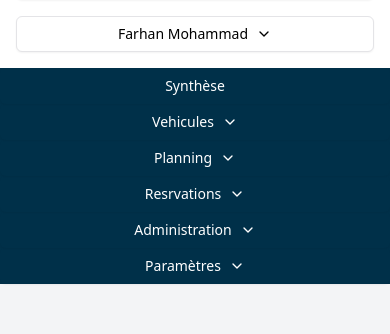
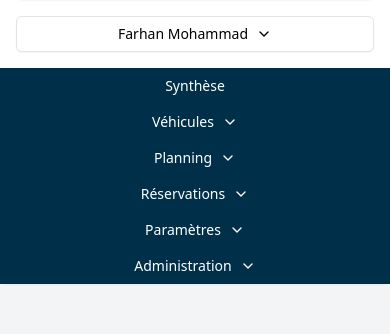
Before and after one commit to mybatit/xfront, a React (Vite) app: page / in a window 390 px wide. Both pictures are taken after a click on the button 345 px from the left and 36 px from the top of the page. Shown: the part 212-546 px from the top of the page. Built offline with nearby package versions, Linux system fonts and the light colour scheme.

Commit message:
Edit Mobile Menu Left

```diff
--- a/src/components/ui/layout/Header.tsx
+++ b/src/components/ui/layout/Header.tsx
@@ -27,7 +27,60 @@ import { Link } from "react-router-dom";
 const Header = () => {
   // State to handle mobile menu collapse
   const [menuOpen, setMenuOpen] = useState(false);
-
+  // Define menu items
+  const menuItemsLeft = [
+    { label: "Synthèse", path: "/" },
+    {
+      label: "Véhicules",
+      subItems: [
+        { label: "Véhicules", path: "/vehicules" },
+        {
+          label: "Véhicules avec réservations",
+          path: "/vehicules-avec-reservations",
+        },
+      ],
+    },
+    {
+      label: "Planning",
+      subItems: [
+        { label: "Planning véhicules", path: "#" },
+        { label: "Planning users Cartographie", path: "#" },
+      ],
+    },
+    {
+      label: "Réservations",
+      subItems: [
+        { label: "Recherche avancée", path: "/reservations" },
+        { label: "Groupes des réservations", path: "/reservations" },
+        { label: "Récurrences", path: "/reservations" },
+        { label: "Exports", path: "/reservations" },
+        { label: "Suivi cartes carburant", path: "/reservations" },
+        { label: "Suivi jawaz", path: "/reservations" },
+        { label: "Reservations", path: "/reservations" },
+      ],
+    },
+  ];
+  const menuItemsRight = [
+    {
+      label: "Paramètres",
+      subItems: [
+        { label: "Référentiels", path: "#" },
+        { label: "Formalirers", path: "#" },
+        { label: "Types des réservations", path: "#" },
+        { label: "Types d'activités", path: "#" },
+        { label: "États de réservation", path: "#" },
+      ],
+    },
+    {
+      label: "Administration",
+      subItems: [
+        { label: "Utilisateurs", path: "/utilisateurs" },
+        { label: "Comptes", path: "#" },
+        { label: "Roles", path: "#" },
+        { label: "Priviliges", path: "#" },
+      ],
+    },
+  ];
   return (
     <>
       <header className="p-4 bg-white shadow-md">
@@ -197,184 +250,80 @@ const Header = () => {
           menuOpen ? "block" : "hidden"
         } bg-[#003049] text-white `}
       >
-        <DropdownMenu>
-          <DropdownMenuTrigger asChild>
-            <Link className="w-full h-full" to="#">
-              <Button
-                variant="outline"
-                className="w-full bg-transparent border-none text-left hover:bg-sky-600 p-4"
-              >
-                Synthèse
-              </Button>
-            </Link>
-          </DropdownMenuTrigger>
-        </DropdownMenu>
-
-        <DropdownMenu>
+        {/* menuItemsLeft */}
+        {menuItemsLeft.map((item, index) =>
+          item.subItems ? (
+            <DropdownMenu key={index}>
               <DropdownMenuTrigger asChild>
                 <Button
                   variant="outline"
                   className="w-full bg-transparent border-none text-left hover:bg-sky-600 p-4"
                 >
-              Vehicules <ChevronDown className="ml-2 h-4 w-4" />
+                  {item.label}{" "}
+                  {item.subItems && <ChevronDown className="ml-2 h-4 w-4" />}
                 </Button>
               </DropdownMenuTrigger>
               <DropdownMenuContent className="bg-[#003049] text-white">
                 <DropdownMenuGroup>
-            <DropdownMenuItem>
-                <Link className="w-full" to="/vehicules"> Véhicules</Link>
+                  {item.subItems &&
+                    item.subItems.map((subItem, i) => (
+                      <DropdownMenuItem key={i}>
+                        <Link className="w-full" to={subItem.path}>
+                          {subItem.label}
+                        </Link>
                       </DropdownMenuItem>
-              <DropdownMenuItem>
-                <Link className="w-full" to="/vehicules-avec-reservations"> Véhicules avec réservations</Link>
-              </DropdownMenuItem>
+                    ))}
                 </DropdownMenuGroup>
               </DropdownMenuContent>
             </DropdownMenu>
+          ) : (
+            <DropdownMenu key={index}>
+              <DropdownMenuTrigger asChild>
+                <Link className="w-full h-full" to={item.path}>
+                  <Button
+                    variant="outline"
+                    className="w-full bg-transparent border-none text-left hover:bg-sky-600 p-4"
+                  >
+                    {item.label}
+                  </Button>
+                </Link>
+              </DropdownMenuTrigger>
+            </DropdownMenu>
+          )
+        )}
 
-        <DropdownMenu>
+        {/* menuItemsRight */}
+        {menuItemsRight.map((item, index) => (
+          <DropdownMenu key={index}>
             <DropdownMenuTrigger asChild>
               <Button
                 variant="outline"
                 className="w-full bg-transparent border-none text-left hover:bg-sky-600 p-4"
               >
-              Planning  <ChevronDown className="ml-2 h-4 w-4" />
+                {item.label} <ChevronDown className="ml-2 h-4 w-4" />
               </Button>
             </DropdownMenuTrigger>
             <DropdownMenuContent className="bg-[#003049] text-white">
               <DropdownMenuGroup>
-            <DropdownMenuItem>
-                <Link className="w-full" to="#"> Planning véhicules</Link>
+                {item.subItems &&
+                  item.subItems.map((subItem, i) => (
+                    <DropdownMenuItem key={i}>
+                      <Link className="w-full" to={subItem.path}>
+                        {subItem.label}
+                      </Link>
                     </DropdownMenuItem>
-              <DropdownMenuItem>
-                <Link className="w-full" to="#"> Planning users Cartographie</Link>
-              </DropdownMenuItem>
+                  ))}
               </DropdownMenuGroup>
             </DropdownMenuContent>
           </DropdownMenu>
-
-        <DropdownMenu>
-          <DropdownMenuTrigger asChild>
-            <Button
-              variant="outline"
-              className="w-full bg-transparent border-none text-left hover:bg-sky-600 p-4"
-            >
-              Resrvations <ChevronDown className="ml-2 h-4 w-4" />
-            </Button>
-          </DropdownMenuTrigger>
-          <DropdownMenuContent className="bg-[#003049] text-white">
-            <DropdownMenuGroup>
-
-              <DropdownMenuItem>
-              <Link className="w-full h-full" to="/reservations">Recherche avancée</Link>
-              </DropdownMenuItem>
-
-              <DropdownMenuItem>
-              <Link className="w-full h-full" to="/reservations">Groupes des réservations</Link>
-              </DropdownMenuItem>
-
-              <DropdownMenuItem>
-              <Link className="w-full h-full" to="/reservations">Récurrences</Link>
-              </DropdownMenuItem>
-
-              <DropdownMenuItem>
-              <Link className="w-full h-full" to="/reservations">Exports</Link>
-              </DropdownMenuItem>
-
-              <DropdownMenuItem>
-              <Link className="w-full h-full" to="/reservations">Suivi cartes carburant</Link>
-              </DropdownMenuItem>
-
-              <DropdownMenuItem>
-              <Link className="w-full h-full" to="/reservations">Suivi jawaz</Link>
-              </DropdownMenuItem>
-
-              <DropdownMenuItem>
-              <Link className="w-full h-full" to="/reservations">Exports</Link>
-              </DropdownMenuItem>
-              <DropdownMenuItem>
-              <Link className="w-full h-full" to="/reservations">Reservations</Link>
-              </DropdownMenuItem>
-            </DropdownMenuGroup>
-          </DropdownMenuContent>
-        </DropdownMenu>
-
-        <DropdownMenu>
-          <DropdownMenuTrigger asChild>
-            <Button
-              variant="outline"
-              className="w-full bg-transparent border-none text-left hover:bg-sky-600 p-4"
-            >
-              Administration <ChevronDown className="ml-2 h-4 w-4" />
-            </Button>
-          </DropdownMenuTrigger>
-          <DropdownMenuContent className="bg-[#003049] text-white">
-            <DropdownMenuGroup>
-              <DropdownMenuItem>
-                <Link className="w-full h-full" to="/utilisateurs">Utilisateurs</Link>
-              </DropdownMenuItem>
-
-              <DropdownMenuItem>
-                <Link className="w-full h-full" to="#">Comptes</Link>
-              </DropdownMenuItem>
-
-              <DropdownMenuItem>
-                <Link className="w-full h-full" to="#">Roles</Link>
-              </DropdownMenuItem>
-
-              <DropdownMenuItem>
-                <Link className="w-full h-full" to="#">Priviliges</Link>
-              </DropdownMenuItem>
-            </DropdownMenuGroup>
-          </DropdownMenuContent>
-        </DropdownMenu>
-
-        <DropdownMenu>
-          <DropdownMenuTrigger asChild>
-            <Button
-              variant="outline"
-              className="w-full bg-transparent border-none text-left hover:bg-sky-600 p-4"
-            >
-              Paramètres <ChevronDown className="ml-2 h-4 w-4" />
-            </Button>
-          </DropdownMenuTrigger>
-          <DropdownMenuContent className="bg-[#003049] text-white">
-            <DropdownMenuGroup>
-              <DropdownMenuItem>
-                <Link className="w-full h-full" to="#">Referentiels</Link>
-              </DropdownMenuItem>
-            </DropdownMenuGroup>
-            <DropdownMenuGroup>
-              <DropdownMenuItem>
-                <Link className="w-full h-full" to="#">Formalirers</Link>
-              </DropdownMenuItem>
-            </DropdownMenuGroup>
-            <DropdownMenuGroup>
-              <DropdownMenuItem>
-                <Link className="w-full h-full" to="#">Types des reservations</Link>
-              </DropdownMenuItem>
-            </DropdownMenuGroup>
-            <DropdownMenuGroup>
-              <DropdownMenuItem>
-                <Link className="w-full h-full" to="#">Types d'activities</Link>
-              </DropdownMenuItem>
-            </DropdownMenuGroup>
-            <DropdownMenuGroup>
-              <DropdownMenuItem>
-                <Link className="w-full h-full" to="#">Etats de reservation</Link>
-              </DropdownMenuItem>
-            </DropdownMenuGroup>
-            <DropdownMenuGroup>
-              <DropdownMenuItem>
-                <Link className="w-full h-full" to="#">Type d'acttivities</Link>
-              </DropdownMenuItem>
-            </DropdownMenuGroup>
-          </DropdownMenuContent>
-        </DropdownMenu>
+        ))}
       </nav>
 
       {/* Desktop Navbar */}
       <nav className="hidden md:flex justify-between items-center bg-[#003049] text-white">
         <div className="flex items-center space-x-4">
+          {/* menuItemsLeft */}
+
           <DropdownMenu>
             <DropdownMenuTrigger asChild>
               <Link className="w-full h-full" to="#">
@@ -400,10 +349,16 @@ const Header = () => {
             <DropdownMenuContent className="bg-[#003049] text-white">
               <DropdownMenuGroup>
                 <DropdownMenuItem>
-                <Link className="w-full" to="/vehicules"> Véhicules </Link>
+                  <Link className="w-full" to="/vehicules">
+                    {" "}
+                    Véhicules{" "}
+                  </Link>
                 </DropdownMenuItem>
                 <DropdownMenuItem>
-                <Link className="w-full" to="/vehicules-avec-reservations"> Véhicules avec réservations</Link>
+                  <Link className="w-full" to="/vehicules-avec-reservations">
+                    {" "}
+                    Véhicules avec réservations
+                  </Link>
                 </DropdownMenuItem>
               </DropdownMenuGroup>
             </DropdownMenuContent>
@@ -415,16 +370,22 @@ const Header = () => {
                 variant="outline"
                 className="bg-transparent border-none hover:bg-sky-600 p-4 h-full hover:text-white"
               >
-                Planning  <ChevronDown className="ml-2 h-4 w-4" />
+                Planning <ChevronDown className="ml-2 h-4 w-4" />
               </Button>
             </DropdownMenuTrigger>
             <DropdownMenuContent className="bg-[#003049] text-white">
               <DropdownMenuGroup>
                 <DropdownMenuItem>
-                <Link className="w-full" to="#"> Planning véhicules </Link>
+                  <Link className="w-full" to="#">
+                    {" "}
+                    Planning véhicules{" "}
+                  </Link>
                 </DropdownMenuItem>
                 <DropdownMenuItem>
-                <Link className="w-full" to="#"> Planning users Cartographie </Link>
+                  <Link className="w-full" to="#">
+                    {" "}
+                    Planning users Cartographie{" "}
+                  </Link>
                 </DropdownMenuItem>
               </DropdownMenuGroup>
             </DropdownMenuContent>
@@ -442,41 +403,58 @@ const Header = () => {
             <DropdownMenuContent className="bg-[#003049] text-white">
               <DropdownMenuGroup>
                 <DropdownMenuItem>
-              <Link className="w-full h-full" to="/reservations">Recherche avancée</Link>
+                  <Link className="w-full h-full" to="/reservations">
+                    Recherche avancée
+                  </Link>
                 </DropdownMenuItem>
 
                 <DropdownMenuItem>
-              <Link className="w-full h-full" to="/reservations">Groupes des réservations</Link>
+                  <Link className="w-full h-full" to="/reservations">
+                    Groupes des réservations
+                  </Link>
                 </DropdownMenuItem>
 
                 <DropdownMenuItem>
-              <Link className="w-full h-full" to="/reservations">Récurrences</Link>
+                  <Link className="w-full h-full" to="/reservations">
+                    Récurrences
+                  </Link>
                 </DropdownMenuItem>
 
                 <DropdownMenuItem>
-              <Link className="w-full h-full" to="/reservations">Exports</Link>
+                  <Link className="w-full h-full" to="/reservations">
+                    Exports
+                  </Link>
                 </DropdownMenuItem>
 
                 <DropdownMenuItem>
-              <Link className="w-full h-full" to="/reservations">Suivi cartes carburant</Link>
+                  <Link className="w-full h-full" to="/reservations">
+                    Suivi cartes carburant
+                  </Link>
                 </DropdownMenuItem>
 
                 <DropdownMenuItem>
-              <Link className="w-full h-full" to="/reservations">Suivi jawaz</Link>
+                  <Link className="w-full h-full" to="/reservations">
+                    Suivi jawaz
+                  </Link>
                 </DropdownMenuItem>
 
                 <DropdownMenuItem>
-              <Link className="w-full h-full" to="/reservations">Exports</Link>
+                  <Link className="w-full h-full" to="/reservations">
+                    Exports
+                  </Link>
                 </DropdownMenuItem>
                 <DropdownMenuItem>
-              <Link className="w-full h-full" to="/reservations">Reservations</Link>
+                  <Link className="w-full h-full" to="/reservations">
+                    Reservations
+                  </Link>
                 </DropdownMenuItem>
-
               </DropdownMenuGroup>
             </DropdownMenuContent>
           </DropdownMenu>
         </div>
         <div className="flex items-center space-x-4">
+          {/* menuItemsRight */}
+
           <DropdownMenu>
             <DropdownMenuTrigger asChild>
               <Button
@@ -490,32 +468,44 @@ const Header = () => {
               {/* parametres (  Referentiels / Formalirers , types des  reservations types d'activities   / etats de reservation  / type d'acttivities  ) */}
               <DropdownMenuGroup>
                 <DropdownMenuItem>
-                  <Link className="w-full h-full" to="#">Referentiels</Link>
+                  <Link className="w-full h-full" to="#">
+                    Referentiels
+                  </Link>
                 </DropdownMenuItem>
               </DropdownMenuGroup>
               <DropdownMenuGroup>
                 <DropdownMenuItem>
-                  <Link className="w-full h-full" to="#">Formalirers</Link>
+                  <Link className="w-full h-full" to="#">
+                    Formalirers
+                  </Link>
                 </DropdownMenuItem>
               </DropdownMenuGroup>
               <DropdownMenuGroup>
                 <DropdownMenuItem>
-                  <Link className="w-full h-full" to="#">Types des reservations</Link>
+                  <Link className="w-full h-full" to="#">
+                    Types des reservations
+                  </Link>
                 </DropdownMenuItem>
               </DropdownMenuGroup>
               <DropdownMenuGroup>
                 <DropdownMenuItem>
-                  <Link className="w-full h-full" to="#">Types d'activities</Link>
+                  <Link className="w-full h-full" to="#">
+                    Types d'activities
+                  </Link>
                 </DropdownMenuItem>
               </DropdownMenuGroup>
               <DropdownMenuGroup>
                 <DropdownMenuItem>
-                  <Link className="w-full h-full" to="#">Etats de reservation</Link>
+                  <Link className="w-full h-full" to="#">
+                    Etats de reservation
+                  </Link>
                 </DropdownMenuItem>
               </DropdownMenuGroup>
               <DropdownMenuGroup>
                 <DropdownMenuItem>
-                  <Link className="w-full h-full" to="#">Type d'acttivities</Link>
+                  <Link className="w-full h-full" to="#">
+                    Type d'acttivities
+                  </Link>
                 </DropdownMenuItem>
               </DropdownMenuGroup>
             </DropdownMenuContent>
@@ -534,19 +524,27 @@ const Header = () => {
               {/* ( users / accounts  / roles  /  priviliges... ) */}
               <DropdownMenuGroup>
                 <DropdownMenuItem>
-                <Link className="w-full h-full" to="/utilisateurs">Utilisateurs</Link>
+                  <Link className="w-full h-full" to="/utilisateurs">
+                    Utilisateurs
+                  </Link>
                 </DropdownMenuItem>
 
                 <DropdownMenuItem>
-                  <Link className="w-full h-full" to="/comptes">Comptes</Link>
+                  <Link className="w-full h-full" to="/comptes">
+                    Comptes
+                  </Link>
                 </DropdownMenuItem>
 
                 <DropdownMenuItem>
-                  <Link className="w-full h-full" to="/roles">Roles</Link>
+                  <Link className="w-full h-full" to="/roles">
+                    Roles
+                  </Link>
                 </DropdownMenuItem>
 
                 <DropdownMenuItem>
-                  <Link className="w-full h-full" to="/priviliges">Priviliges</Link>
+                  <Link className="w-full h-full" to="/priviliges">
+                    Priviliges
+                  </Link>
                 </DropdownMenuItem>
               </DropdownMenuGroup>
             </DropdownMenuContent>
```
Lines whose indentation alone changed are shown as unchanged.
